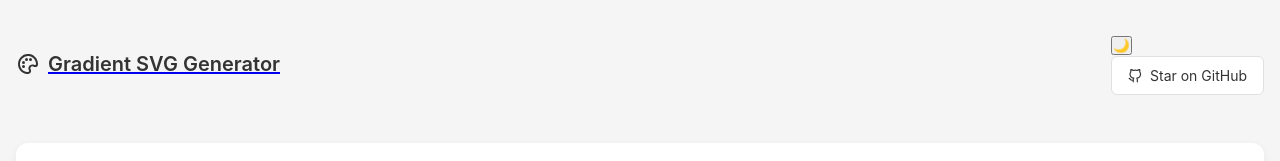
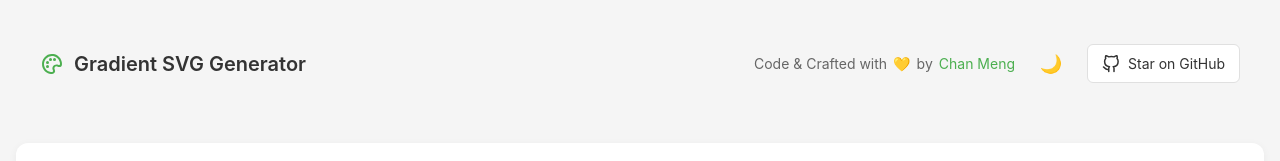
Before and after one commit to ChanMeng666/gradient-svg-generator, a Next.js app: page /settings in a window 1280 px wide. Shown: the top 161 px of the page. Built offline with nearby package versions, Linux system fonts and the light colour scheme.

Commit message:
Optimize the style of navbar

```diff
--- a/src/pages/settings.js
+++ b/src/pages/settings.js
@@ -973,7 +973,7 @@ export default function Settings() {
 
   return (
     <div className={`container ${isDarkMode ? 'dark' : ''}`}>
-      <nav className="navbar">
+      {/* <nav className="navbar">
         <Link href="/">
           <div className="logo">
             <BiPalette size={24} />
@@ -997,6 +997,54 @@ export default function Settings() {
             <FiGithub />
             <span className="desktop-only">Star on GitHub</span>
           </a>
+        </div>
+      </nav> */}
+
+      <nav className="navbar">
+        <div className="nav-container">
+          {/* 左侧 Logo */}
+          <Link href="/" className="logo-link">
+            <BiPalette size={24} className="logo-icon" />
+            <span className="logo-text">Gradient SVG Generator</span>
+          </Link>
+
+          {/* 右侧控件 */}
+          <div className="nav-controls">
+            {/* Crafted by */}
+            <div className="crafted-text">
+              <span>Code & Crafted with</span>
+              <span className="heart">💛</span>
+              <span>by</span>
+              <a
+                href="https://github.com/ChanMeng666"
+                target="_blank"
+                rel="noopener noreferrer"
+                className="author-link"
+              >
+                Chan Meng
+              </a>
+            </div>
+
+            {/* 主题切换按钮 */}
+            <button
+              className="theme-btn"
+              onClick={() => setIsDarkMode(!isDarkMode)}
+              aria-label="Toggle theme"
+            >
+              <span>{isDarkMode ? '🌞' : '🌙'}</span>
+            </button>
+
+            {/* GitHub链接 */}
+            <a
+              href="https://github.com/ChanMeng666/gradient-svg-generator"
+              target="_blank"
+              rel="noopener noreferrer"
+              className="github-btn"
+            >
+              <FiGithub size={18} />
+              <span>Star on GitHub</span>
+            </a>
+          </div>
         </div>
       </nav>
 
--- a/src/styles/globals.css
+++ b/src/styles/globals.css
@@ -710,3 +710,147 @@ body {
   .color-action-button.add {
     color: var(--primary-color);
   }
+
+
+  /* 添加到globals.css */
+.nav-container {
+  max-width: 1400px;
+  margin: 0 auto;
+  padding: 0.75rem 1.5rem;
+  display: flex;
+  justify-content: space-between;
+  align-items: center;
+  width: 100%;
+}
+
+/* Logo样式 */
+.logo-link {
+  display: flex;
+  align-items: center;
+  gap: 0.625rem;
+  text-decoration: none !important;
+  color: var(--text);
+  transition: opacity 0.2s;
+}
+
+.logo-link:hover {
+  opacity: 0.85;
+}
+
+.logo-icon {
+  color: var(--primary-color);
+}
+
+.logo-text {
+  font-size: 1.25rem;
+  font-weight: 600;
+}
+
+/* 右侧控件样式 */
+.nav-controls {
+  display: flex;
+  align-items: center;
+  gap: 1.25rem;
+}
+
+/* Crafted by文本样式 */
+.crafted-text {
+  display: flex;
+  align-items: center;
+  gap: 0.375rem;
+  font-size: 0.875rem;
+  color: var(--text-secondary);
+}
+
+.heart {
+  font-size: 0.875rem;
+  color: #FFD700;
+  animation: pulse 2s infinite;
+  display: inline-flex;
+  align-items: center;
+}
+
+.author-link {
+  color: var(--primary-color);
+  text-decoration: none;
+  transition: all 0.2s;
+}
+
+.author-link:hover {
+  color: var(--primary-hover);
+  text-decoration: underline;
+}
+
+/* 主题切换按钮样式 */
+.theme-btn {
+  display: flex;
+  align-items: center;
+  justify-content: center;
+  width: 2rem;
+  height: 2rem;
+  padding: 0;
+  border: none;
+  border-radius: 0.375rem;
+  background: transparent;
+  cursor: pointer;
+  transition: background-color 0.2s;
+}
+
+.theme-btn:hover {
+  background-color: var(--border);
+}
+
+.theme-btn span {
+  font-size: 1.125rem;
+}
+
+/* GitHub按钮样式 */
+.github-btn {
+  display: flex;
+  align-items: center;
+  gap: 0.5rem;
+  padding: 0.5rem 0.875rem;
+  border: 1px solid var(--border);
+  border-radius: 0.375rem;
+  color: var(--text);
+  font-size: 0.875rem;
+  text-decoration: none;
+  transition: all 0.2s;
+  background: var(--surface);
+}
+
+.github-btn:hover {
+  background: var(--background);
+  border-color: var(--primary-color);
+}
+
+@keyframes pulse {
+  0% { transform: scale(1); }
+  50% { transform: scale(1.1); }
+  100% { transform: scale(1); }
+}
+
+/* 响应式设计 */
+@media (max-width: 768px) {
+  .nav-container {
+    padding: 0.75rem 1rem;
+  }
+
+  .crafted-text {
+    display: none;
+  }
+
+  .github-btn span {
+    display: none;
+  }
+
+  .github-btn {
+    padding: 0.5rem;
+  }
+}
+
+@media (min-width: 769px) and (max-width: 1024px) {
+  .crafted-text {
+    font-size: 0.75rem;
+  }
+}
```
